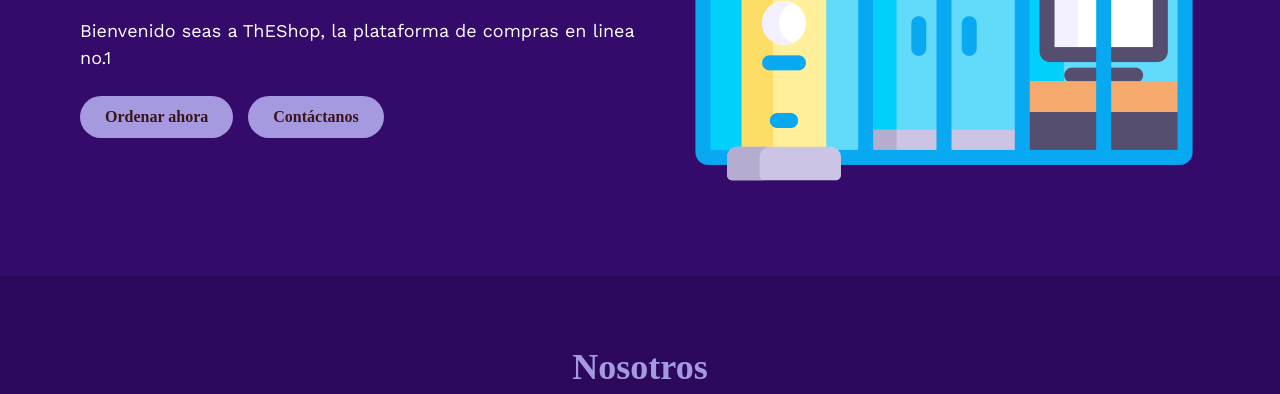
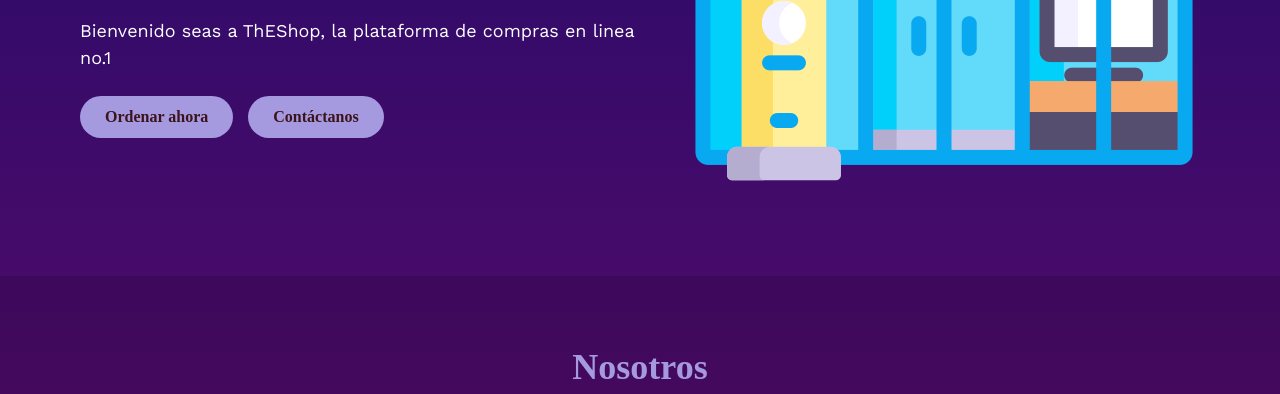
Before and after one commit to DerBasilisk/Git-PruebaColab, a plain HTML site: page index.html in a window 1280 px wide. Shown: the part 406-800 px from the top of the page. Drawn offline with nearby package versions, Linux system fonts and the light colour scheme; a web font is replaced by a local one.

Commit message:
wilson cacorro x2

```diff
--- a/css/style.css
+++ b/css/style.css
@@ -10,7 +10,7 @@ body{display: flex;
   min-height: 100vh;
   margin: 0;
   min-height: 100%;
-  background-color: #340b6a;
+  background-image: linear-gradient(to bottom,#340b6a,#340b6a,#4f0b6a);
   background-size: cover;
   background-position: center;
   background-repeat: no-repeat;
```
Also changed, not shown: html/galeria.html (+3 -8 lines).
